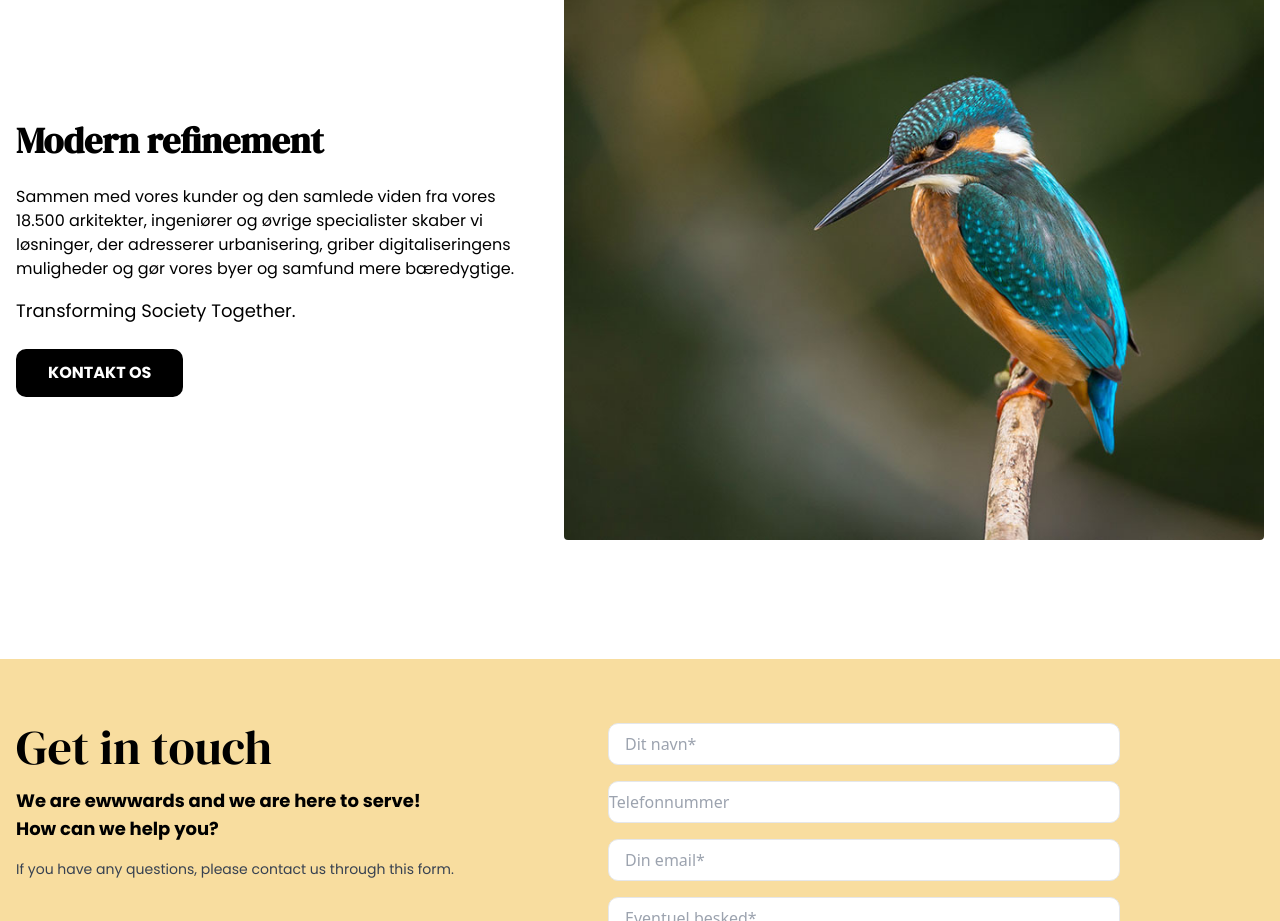
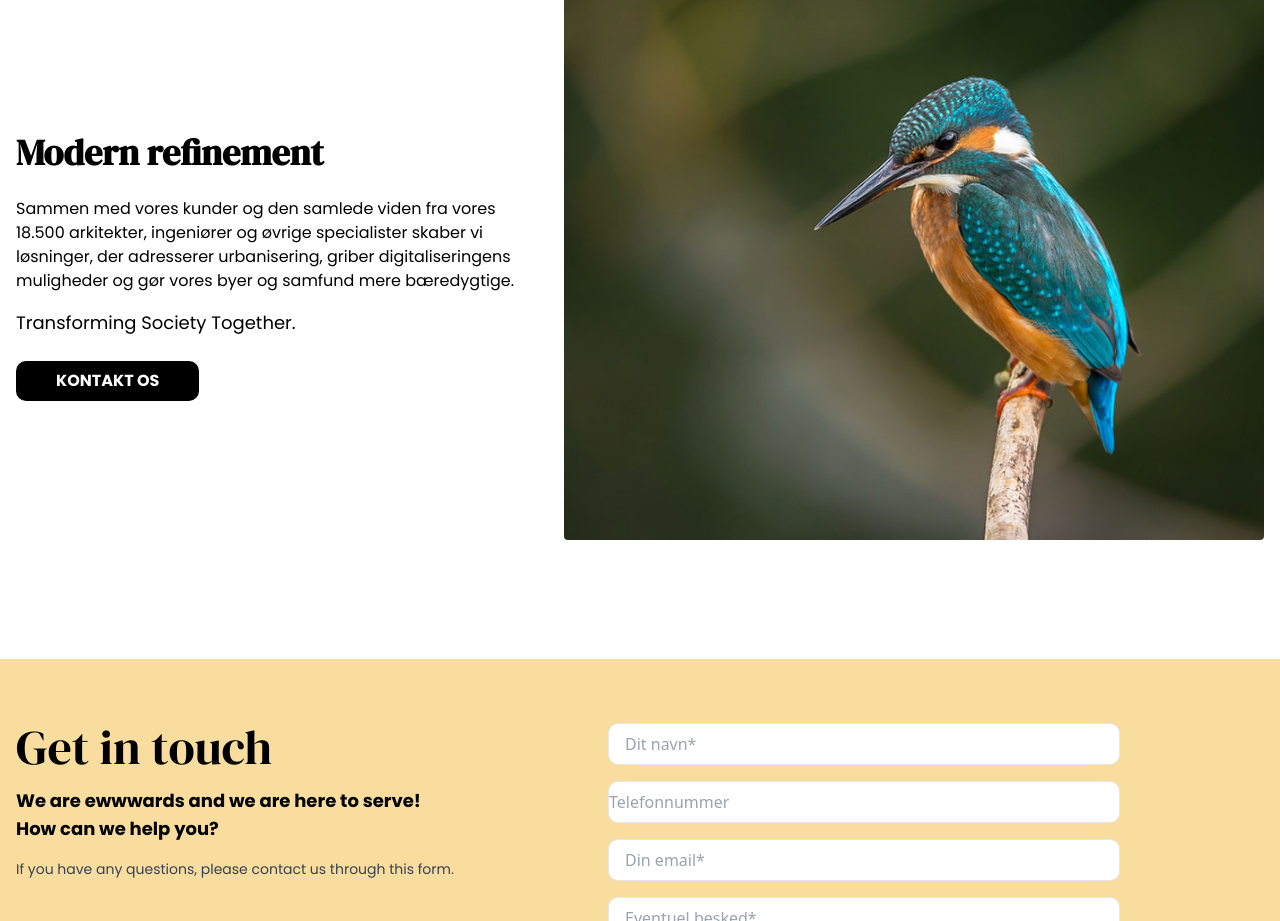
Before and after one commit to Mathiassren/Standout-Webopgave, a website: page dist/index.html in a window 1280 px wide. Shown: the part 3040-3961 px from the top of the page. Drawn offline with Linux system fonts and the light colour scheme.

Commit message:
changed styling

```diff
--- a/dist/index.html
+++ b/dist/index.html
@@ -245,7 +245,7 @@
         class="w-full max-w-[1400px] mx-auto flex flex-col md:flex-row items-center justify-between h-auto md:h-screen px-4"
       >
         <!-- Text Section -->
-        <div class="max-w-lg text-center md:text-left mb-8 md:mb-0">
+        <div class="max-w-lg text-center md:text-left mb-8 md:mb-0 mt-4">
           <h1 class="text-2xl md:text-4xl font-bold mb-6">Modern refinement</h1>
           <!-- Image Section (Mobile Only, Under H1) -->
           <div class="block md:hidden mb-8">
@@ -266,7 +266,7 @@
           </p>
           <a
             href="#"
-            class="inline-block bg-black uppercase font-semibold text-white px-8 py-3 text-sm md:text-base rounded-[10px] hover:bg-gray-800 transition-colors duration-300"
+            class="inline-block font-semibold bg-black uppercase text-white px-10 py-2 text-sm md:text-base rounded-[10px] hover:bg-gray-800 transition duration-300"
           >
             Kontakt os
           </a>
```
